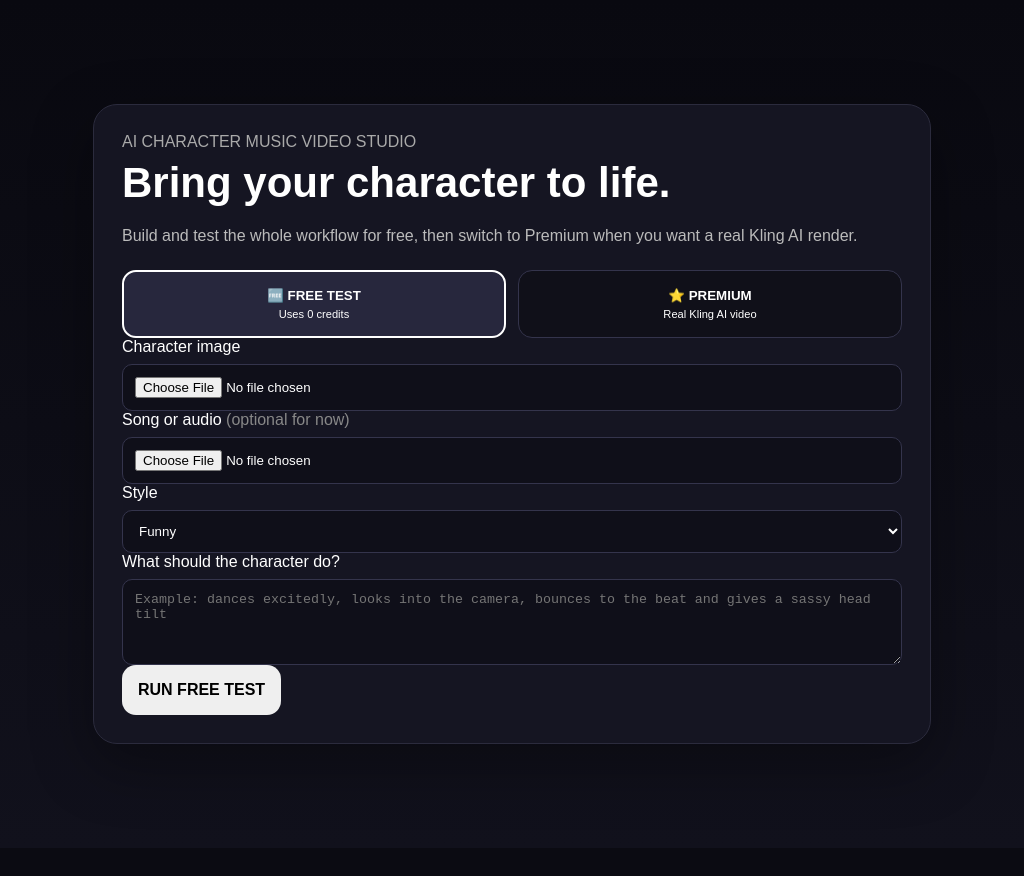
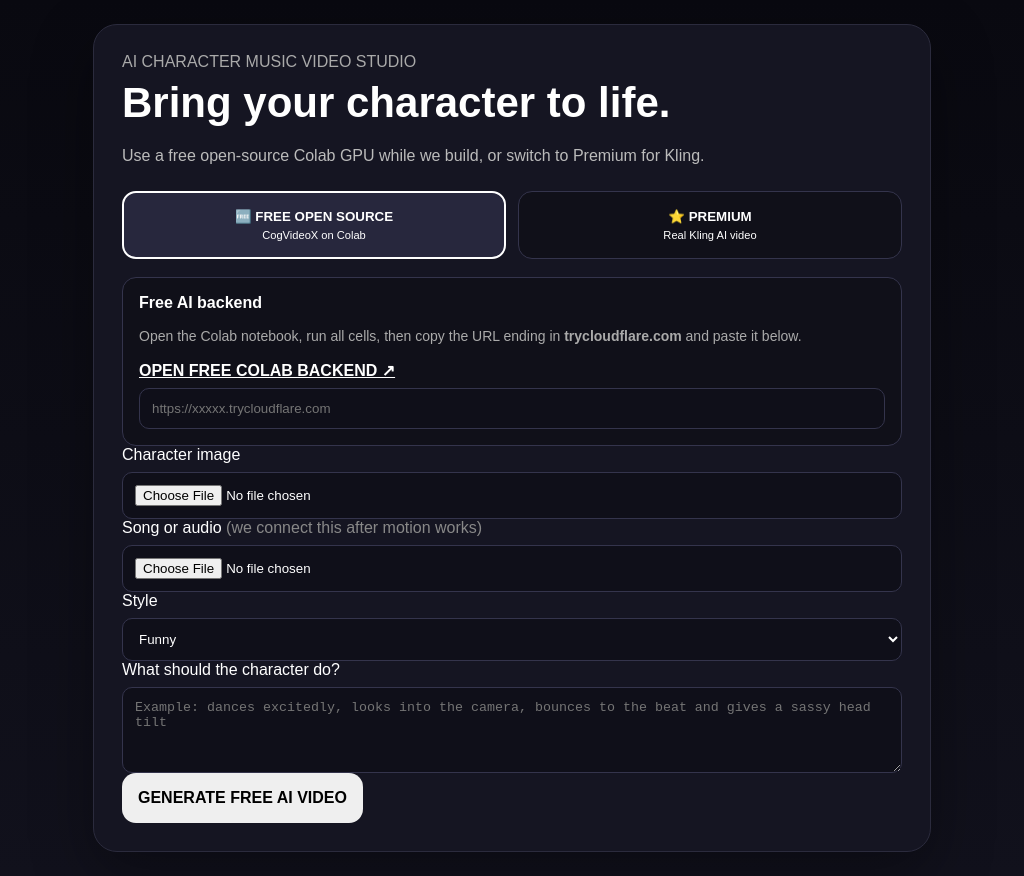
Before and after one commit to trishmarie002-art/character-music-video-ai, a Next.js app: page / in a window 1280 px wide. Shown: the whole page, without its empty margins (128-1152 px from the left). Before the commit the page ends 848 px from the top, so only its background shows below. Built offline with nearby package versions, Linux system fonts and the light colour scheme.

Commit message:
Connect free mode to open-source Colab video backend

```diff
--- a/app/page.js
+++ b/app/page.js
@@ -1,6 +1,6 @@
 'use client'
 
-import { useState } from 'react'
+import { useEffect, useState } from 'react'
 
 export default function Home() {
   const [status, setStatus] = useState('')
@@ -8,6 +8,18 @@ export default function Home() {
   const [previewUrl, setPreviewUrl] = useState('')
   const [mode, setMode] = useState('free')
   const [busy, setBusy] = useState(false)
+  const [backendUrl, setBackendUrl] = useState('')
+
+  useEffect(() => {
+    const saved = localStorage.getItem('freeVideoBackendUrl') || ''
+    setBackendUrl(saved)
+  }, [])
+
+  function saveBackendUrl(value) {
+    const clean = value.trim().replace(/\/$/, '')
+    setBackendUrl(clean)
+    localStorage.setItem('freeVideoBackendUrl', clean)
+  }
 
   async function submit(e) {
     e.preventDefault()
@@ -16,51 +28,84 @@ export default function Home() {
 
     const form = new FormData(e.currentTarget)
     const character = form.get('character')
+
     if (character instanceof File && character.size) {
       if (previewUrl) URL.revokeObjectURL(previewUrl)
       setPreviewUrl(URL.createObjectURL(character))
     }
 
-    if (mode === 'free') {
-      setStatus('Free test: checking uploads and simulating the video workflow...')
-    } else {
-      setStatus('Premium: uploading your character and starting Kling AI...')
-    }
+    try {
+      if (mode === 'free') {
+        if (!backendUrl) throw new Error('Start the free Colab backend first, then paste its trycloudflare.com URL here.')
+        setStatus('Sending your character to the free open-source AI...')
 
-    try {
-      const res = await fetch('/api/generate', { method: 'POST', body: form })
-      const data = await res.json()
+        const freeForm = new FormData()
+        freeForm.append('image', character)
+        freeForm.append('prompt', String(form.get('motion') || 'Make the character dance playfully for the camera'))
+        freeForm.append('style', String(form.get('style') || 'Funny'))
 
-      if (!res.ok || !data.ok) throw new Error(data.error || 'Could not start generation.')
+        const res = await fetch(`${backendUrl}/submit`, { method: 'POST', body: freeForm })
+        const data = await res.json()
+        if (!res.ok || !data.ok) throw new Error(data.error || 'Could not start free generation.')
 
-      if (data.testMode) {
-        setStatus('✅ FREE TEST PASSED — Character + song workflow is working. No credits were used.')
-        setBusy(false)
+        setStatus('Free AI generation started. This can take a while on a free Colab GPU...')
+        await pollFree(data.job_id)
         return
       }
 
+      setStatus('Premium: uploading your character and starting Kling AI...')
+      const res = await fetch('/api/generate', { method: 'POST', body: form })
+      const data = await res.json()
+      if (!res.ok || !data.ok) throw new Error(data.error || 'Could not start generation.')
       setStatus(data.message || 'Generation started...')
-      await poll(data.requestId)
+      await pollPremium(data.requestId)
     } catch (err) {
       setStatus(`Error: ${err.message}`)
       setBusy(false)
     }
   }
 
-  async function poll(requestId) {
+  async function pollFree(jobId) {
+    for (;;) {
+      await new Promise(resolve => setTimeout(resolve, 8000))
+      const res = await fetch(`${backendUrl}/status/${encodeURIComponent(jobId)}`, { cache: 'no-store' })
+      const data = await res.json()
+
+      if (!res.ok || !data.ok) {
+        setStatus(`Error: ${data.error || 'Free generation failed.'}`)
+        setBusy(false)
+        return
+      }
+
+      if (data.status === 'failed') {
+        setStatus(`Error: ${data.error || 'Free generation failed.'}`)
+        setBusy(false)
+        return
+      }
+
+      if (data.status === 'completed') {
+        const result = data.video_url.startsWith('http') ? data.video_url : `${backendUrl}${data.video_url}`
+        setVideoUrl(result)
+        setStatus('🎉 Your free open-source AI video is ready!')
+        setBusy(false)
+        return
+      }
+
+      setStatus(data.message || 'The free AI is generating your video...')
+    }
+  }
+
+  async function pollPremium(requestId) {
     for (;;) {
       await new Promise(resolve => setTimeout(resolve, 5000))
       const res = await fetch(`/api/status?id=${encodeURIComponent(requestId)}`, { cache: 'no-store' })
       const data = await res.json()
-
       if (!res.ok || !data.ok) {
         setStatus(`Error: ${data.error || 'Generation failed.'}`)
         setBusy(false)
         return
       }
-
       setStatus(data.message || 'Working...')
-
       if (data.status === 'COMPLETED') {
         setVideoUrl(data.videoUrl)
         setBusy(false)
@@ -74,12 +119,12 @@ export default function Home() {
       <section style={{width:'100%',maxWidth:780,background:'#151522',border:'1px solid #2b2b3d',borderRadius:24,padding:28,boxShadow:'0 20px 60px rgba(0,0,0,.35)'}}>
         <p style={{margin:0,color:'#aaa'}}>AI CHARACTER MUSIC VIDEO STUDIO</p>
         <h1 style={{fontSize:42,margin:'8px 0 10px'}}>Bring your character to life.</h1>
-        <p style={{color:'#bbb',lineHeight:1.6}}>Build and test the whole workflow for free, then switch to Premium when you want a real Kling AI render.</p>
+        <p style={{color:'#bbb',lineHeight:1.6}}>Use a free open-source Colab GPU while we build, or switch to Premium for Kling.</p>
 
         <div style={{display:'grid',gridTemplateColumns:'1fr 1fr',gap:12,marginTop:22}}>
           <button type="button" onClick={()=>setMode('free')} style={modeButton(mode==='free')}>
-            🆓 FREE TEST
-            <small style={{display:'block',marginTop:5,fontWeight:500}}>Uses 0 credits</small>
+            🆓 FREE OPEN SOURCE
+            <small style={{display:'block',marginTop:5,fontWeight:500}}>CogVideoX on Colab</small>
           </button>
           <button type="button" onClick={()=>setMode('premium')} style={modeButton(mode==='premium')}>
             ⭐ PREMIUM
@@ -87,30 +132,38 @@ export default function Home() {
           </button>
         </div>
 
+        {mode === 'free' && (
+          <div style={{marginTop:18,padding:16,border:'1px solid #34344c',borderRadius:14,background:'#101019'}}>
+            <strong>Free AI backend</strong>
+            <p style={{color:'#aaa',fontSize:14,lineHeight:1.5}}>Open the Colab notebook, run all cells, then copy the URL ending in <b>trycloudflare.com</b> and paste it below.</p>
+            <a href="https://colab.research.google.com/github/trishmarie002-art/character-music-video-ai/blob/main/colab/free-cogvideox-backend.ipynb" target="_blank" rel="noreferrer" style={{color:'#fff',fontWeight:800}}>OPEN FREE COLAB BACKEND ↗</a>
+            <input value={backendUrl} onChange={e=>saveBackendUrl(e.target.value)} placeholder="https://xxxxx.trycloudflare.com" style={input}/>
+          </div>
+        )}
+
         <form onSubmit={submit} style={{display:'grid',gap:16,marginTop:24}}>
           <input type="hidden" name="mode" value={mode}/>
           <label>Character image<input name="character" type="file" accept="image/png,image/jpeg,image/webp" required style={input}/></label>
-          <label>Song or audio <span style={{color:'#888'}}>(optional for now)</span><input name="song" type="file" accept="audio/*" style={input}/></label>
+          <label>Song or audio <span style={{color:'#888'}}>(we connect this after motion works)</span><input name="song" type="file" accept="audio/*" style={input}/></label>
           <label>Style<select name="style" style={input}><option>Funny</option><option>Cute</option><option>Cinematic</option><option>Pop Star</option><option>Country</option><option>Rap</option></select></label>
           <label>What should the character do?<textarea name="motion" placeholder="Example: dances excitedly, looks into the camera, bounces to the beat and gives a sassy head tilt" rows="4" style={input}/></label>
           <button disabled={busy} style={{padding:16,border:0,borderRadius:14,fontWeight:800,fontSize:16,cursor:busy?'wait':'pointer',opacity:busy?.65:1}}>
-            {busy ? 'WORKING...' : mode === 'free' ? 'RUN FREE TEST' : 'GENERATE REAL AI VIDEO'}
+            {busy ? 'GENERATING...' : mode === 'free' ? 'GENERATE FREE AI VIDEO' : 'GENERATE PREMIUM AI VIDEO'}
           </button>
         </form>
 
         {status && <p style={{marginTop:18,color:'#c7c7ff',lineHeight:1.5}}>{status}</p>}
 
-        {mode === 'free' && previewUrl && !busy && (
+        {previewUrl && (
           <div style={{marginTop:24,padding:18,border:'1px solid #303048',borderRadius:18,background:'#101019'}}>
-            <h2 style={{marginTop:0}}>Free workflow preview</h2>
+            <h2 style={{marginTop:0}}>Character preview</h2>
             <img src={previewUrl} alt="Character preview" style={{width:'100%',maxHeight:520,objectFit:'contain',borderRadius:14,background:'#000'}} />
-            <p style={{color:'#aaa',marginBottom:0}}>This verifies your upload, character selection, song field, style, prompt, and project flow without calling a paid AI model.</p>
           </div>
         )}
 
         {videoUrl && (
           <div style={{marginTop:24}}>
-            <h2>Your real AI video is ready 🎉</h2>
+            <h2>Your AI video is ready 🎉</h2>
             <video src={videoUrl} controls playsInline style={{width:'100%',maxHeight:640,borderRadius:18,background:'#000'}} />
             <a href={videoUrl} target="_blank" rel="noreferrer" style={{display:'inline-block',marginTop:14,color:'#fff'}}>Open full video ↗</a>
           </div>
```
